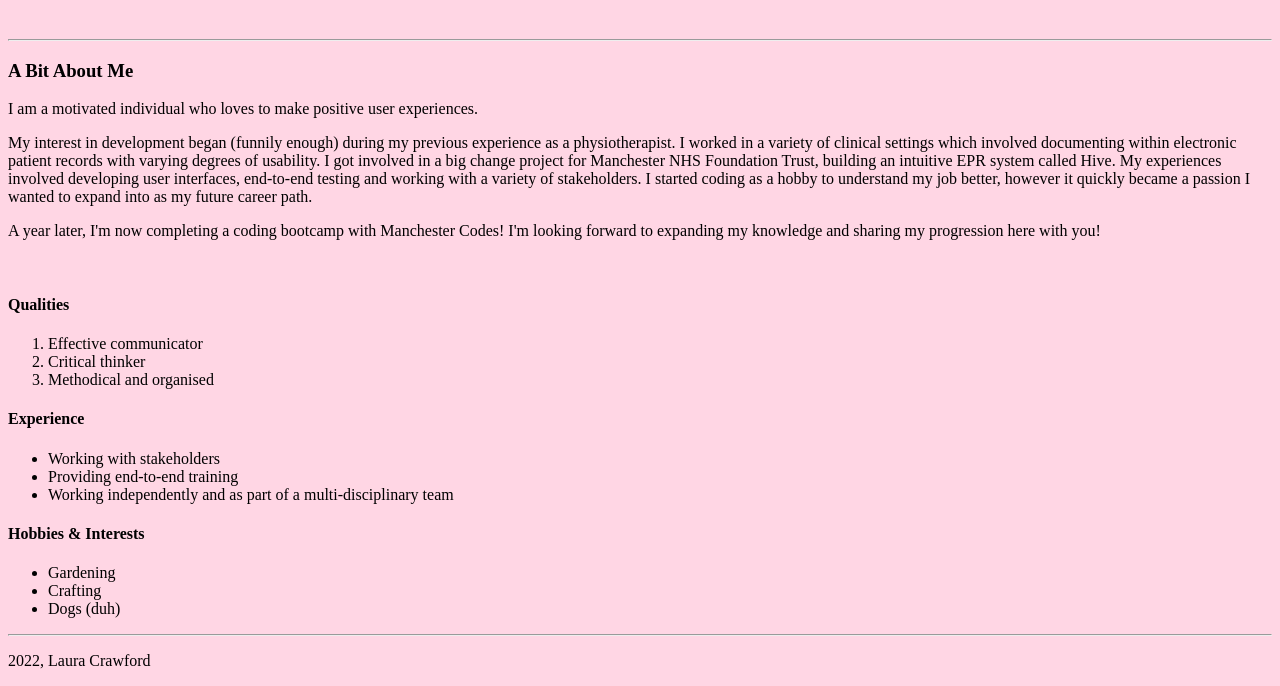
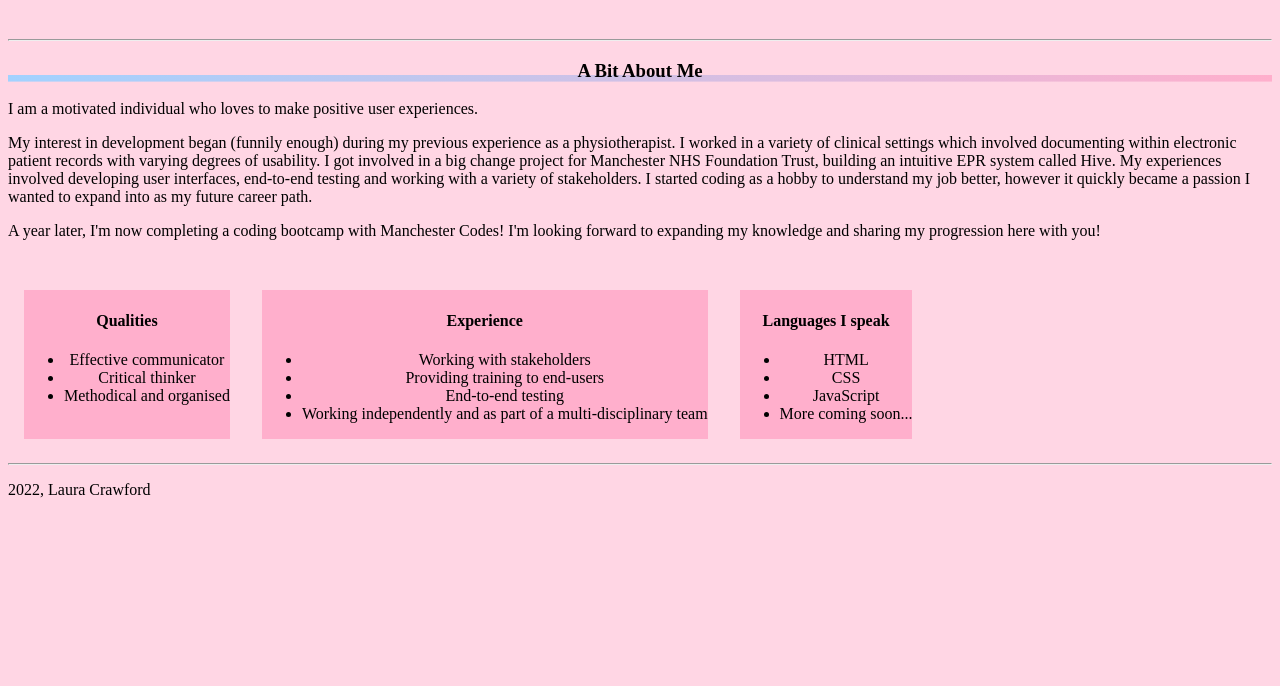
Before and after one commit to CodeLHC/portfolio, a plain HTML site: page index.html in a window 1280 px wide. Shown: the part 383-1069 px from the top of the page. After the commit the page ends 898 px from the top, so only its background shows below. Drawn offline with Linux system fonts and the light colour scheme.

Commit message:
made about me columns

```diff
--- a/index.html
+++ b/index.html
@@ -32,35 +32,43 @@
         <br />
         <hr />
         <section>
-        <h3>A Bit About Me</h3>
+        <h3 class="underline">A Bit About Me</h3>
         <p>I am a motivated individual who loves to make positive user experiences.</p>
         <p>My interest in development began (funnily enough) during my previous experience as a physiotherapist. I worked in a variety of clinical settings which involved documenting within electronic patient records with varying degrees of usability. I got involved in a big change project for Manchester NHS Foundation Trust, building an intuitive EPR system called Hive. My experiences involved developing user interfaces, end-to-end testing and working with a variety of stakeholders. I started coding as a hobby to understand my job better, however it quickly became a passion I wanted to expand into as my future career path.</p>
         <p>A year later, I'm now completing a coding bootcamp with Manchester Codes! I'm looking forward to expanding my knowledge and sharing my progression here with you!</p>
     <br />
     </section>
     <section>
-        <h4 >Qualities</h4>
-        <ol>
+        <div class="aboutMe">
+            <div class="columns">
+        <h4>Qualities</h4>
+        <ul>
             <li>Effective communicator</li>
             <li>Critical thinker</li>
             <li>Methodical and organised</li>
-        </ol>
-    </section>
-    <section>
+        </ul>
+        </div>
+
+        <div class="columns">
         <h4>Experience</h4>
         <ul>
             <li>Working with stakeholders</li>
-            <li>Providing end-to-end training</li>
+            <li>Providing training to end-users</li>
+            <li>End-to-end testing</li>
             <li>Working independently and as part of a multi-disciplinary team</li>
         </ul>
-    </section>
-    <section>
-        <h4>Hobbies & Interests</h4>
+        </div>
+
+        <div class="columns">
+        <h4>Languages I speak</h4>
         <ul>
-            <li>Gardening</li>
-            <li>Crafting</li>
-            <li>Dogs (duh)</li>
+            <li>HTML</li>
+            <li>CSS</li>
+            <li>JavaScript</li>
+            <li>More coming soon...</li>
         </ul>
+        </div>
+    </div>
     </section>
 </main>
     <footer>
--- a/styles.css
+++ b/styles.css
@@ -48,3 +48,21 @@ h1 {
 	margin-top: -30.5px;
 	margin-left: -61px;
 }
+
+.underline{
+    text-align: center;
+    background-image: linear-gradient(90deg, #a2d2ff, #ffafcc);
+    background-position: bottom;
+    background-size: 100% 30%;
+    background-repeat: no-repeat;
+  }
+
+  .aboutMe {
+    display: flex;
+  }
+
+  .columns {
+    background-color: #FFAFCC;
+margin: 1pc;
+text-align: center;
+}
```
